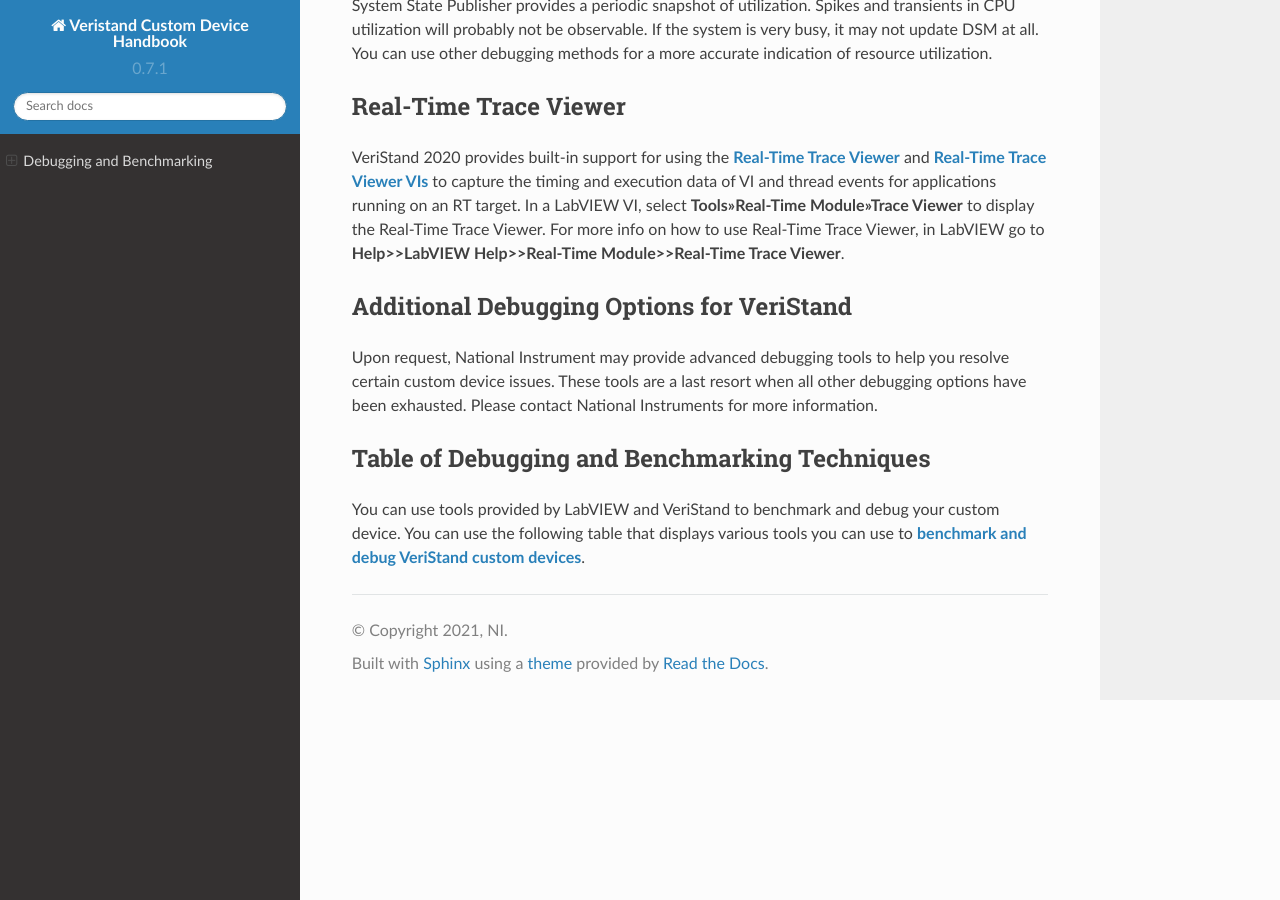
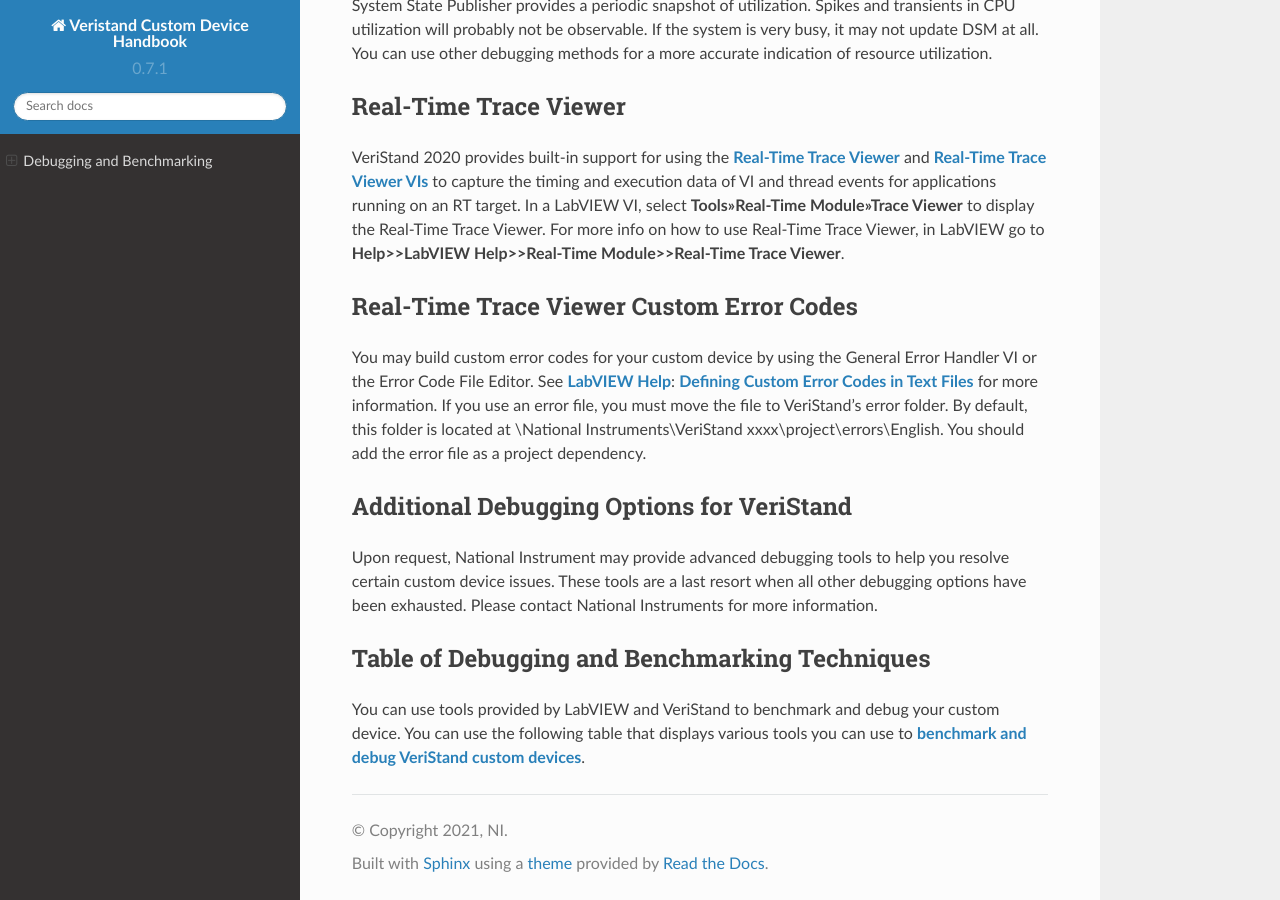
Before and after one commit to ni/niveristand-custom-device-handbook, a Sphinx documentation site: the page built from docs/LabVIEW_Debugging_Techniques.md, in a window 1280 px wide and 900 px high, scrolled down 3484 px. Built offline with Sphinx 7.4.7 and the Read the Docs theme 2.0.0, drawn with Linux system fonts in a browser that asks for light colours.

Commit message:
added the section Real-Time Trace Viewer Custom Error Codes

```diff
--- a/docs/LabVIEW_Debugging_Techniques.md
+++ b/docs/LabVIEW_Debugging_Techniques.md
@@ -82,6 +82,11 @@
 
 VeriStand 2020 provides built-in support for using the **[Real-Time Trace Viewer](https://zone.ni.com/reference/en-XX/help/370715P-01/lvtracehelp/lv_tracetoolkit_help/)** and **[Real-Time Trace Viewer VIs](https://zone.ni.com/reference/en-XX/help/370715P-01/lvtrace/tracetoolkitvis_pal/)** to capture the timing and execution data of VI and thread events for applications running on an RT target. In a LabVIEW VI, select **Tools»Real-Time Module»Trace Viewer** to display the Real-Time Trace Viewer. For more info on how to use Real-Time Trace Viewer, in LabVIEW go to **Help>>LabVIEW Help>>Real-Time Module>>Real-Time Trace Viewer**.
 
+#### Real-Time Trace Viewer Custom Error Codes
+
+You may build custom error codes for your custom device by using the General Error Handler VI or the Error Code File Editor. See **[LabVIEW Help](https://zone.ni.com/reference/en-XX/help/371361G-01/)**: **[Defining Custom Error Codes in Text Files](https://zone.ni.com/reference/en-XX/help/371361G-01/lvhowto/def_custom_error_text/)** for more information. If you use an error file, you must move the file to VeriStand’s error folder. By default, this folder is located at <Program Files>\National Instruments\VeriStand xxxx\project\errors\English. You should add the error file as a project dependency.
+
+
 #### Additional Debugging Options for VeriStand
 Upon request, National Instrument may provide advanced debugging tools to help you resolve certain custom device issues. These tools are a last resort when all other debugging options have been exhausted. Please contact National Instruments for more information.
 
```
